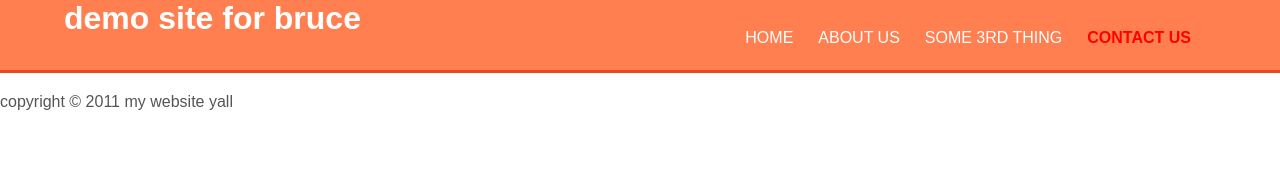
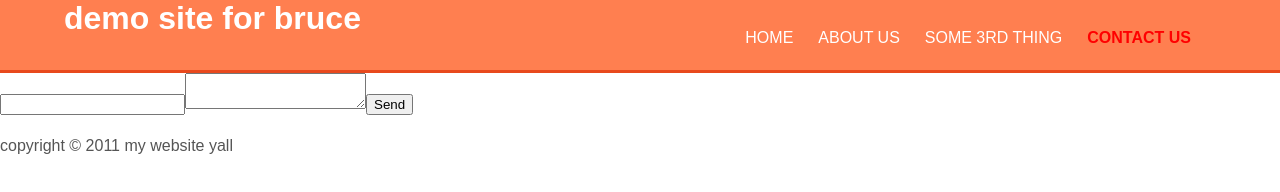
Before and after one commit to githubdemomazz/brucedemo1, a plain HTML site: page contactus.html in a window 1280 px wide. Drawn offline with Linux system fonts and the light colour scheme.

Commit message:
formspree test 2

```diff
--- a/contactus.html
+++ b/contactus.html
@@ -28,7 +28,8 @@
 <section></section>
 <section></section>
 <section>
-<!--<form action="http://formspree.io/mazzucca12s@gmail.com" method="post"><input type="email" name="_replyto"><textarea   name="body"></textarea><input type="submit" value="Send"></form>-->
+	<!--<a href="mailto:me@me.com">email me here!</a>-->
+<form action="http://formspree.io/mazzucca12s@gmail.com" method="post"><input type="email" name="_replyto"><textarea   name="body"></textarea><input type="submit" value="Send"></form>
 </section>
 <aside></aside>
 <footer id="footmain">
```
